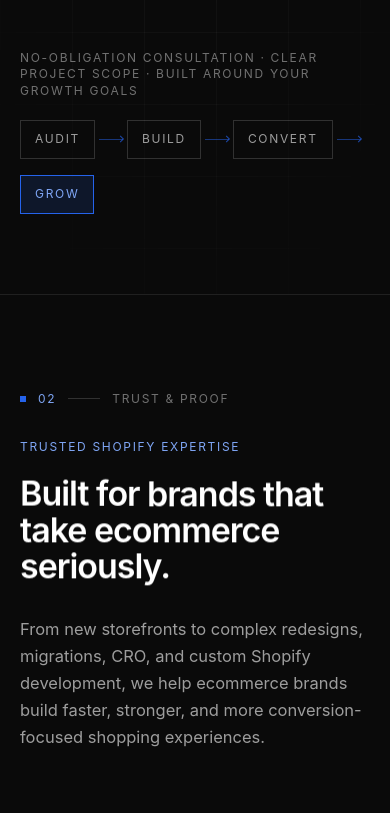
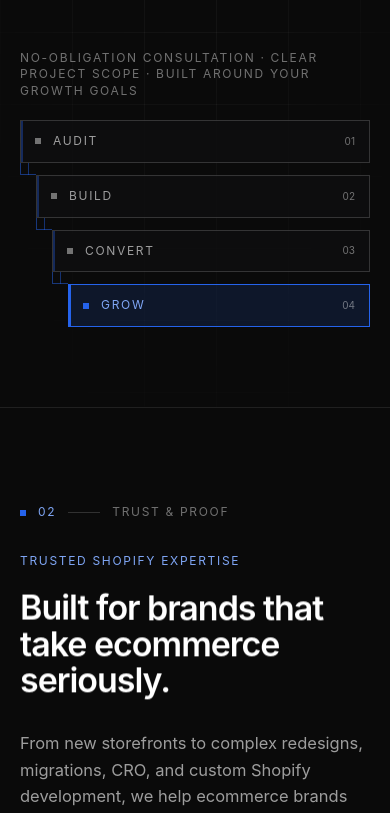
Before and after one commit to MirzaMohidImran/buildaze, a Next.js app: page /shopify-growth-agency in a window 390 px wide. Shown: the part 1120-1933 px from the top of the page. Built offline with nearby package versions, Linux system fonts and the light colour scheme.

Commit message:
Add cascading circuit ServiceFlow for mobile.
Co-authored-by: Cursor <cursoragent@cursor.com>

```diff
--- a/components/sections/ServiceExperience.tsx
+++ b/components/sections/ServiceExperience.tsx
@@ -6,43 +6,9 @@ import { useState } from "react";
 import { Reveal } from "@/components/motion/Reveal";
 import { RevealText } from "@/components/motion/RevealText";
 import { SectionLabel } from "@/components/ui/SectionLabel";
+import { ServiceFlow } from "@/components/ui/ServiceFlow";
 import { services } from "@/lib/data/services";
 import { getServicePath } from "@/lib/seo/paths";
-
-/** Animated flow diagram for the active service: node → data line → node. */
-function ServiceFlow({ flow }: { flow: string[] }) {
-  return (
-    <div className="flex flex-wrap items-center gap-y-4">
-      {flow.map((node, i) => (
-        <div key={node} className="flex items-center">
-          <motion.span
-            initial={{ opacity: 0, scale: 0.85 }}
-            animate={{ opacity: 1, scale: 1 }}
-            transition={{ delay: 0.15 + i * 0.12, duration: 0.45, ease: [0.16, 1, 0.3, 1] }}
-            className={`t-label border px-3.5 py-2.5 whitespace-nowrap ${
-              i === flow.length - 1
-                ? "border-accent bg-accent-dim text-accent-soft"
-                : "border-line-strong text-mist"
-            }`}
-          >
-            {node}
-          </motion.span>
-          {i < flow.length - 1 && (
-            <motion.span
-              aria-hidden
-              initial={{ scaleX: 0 }}
-              animate={{ scaleX: 1 }}
-              transition={{ delay: 0.22 + i * 0.12, duration: 0.35 }}
-              className="relative mx-1 h-px w-6 origin-left bg-accent/50 md:w-9"
-            >
-              <span className="absolute top-1/2 right-0 h-[5px] w-[5px] -translate-y-1/2 rotate-45 border-t border-r border-accent/70" />
-            </motion.span>
-          )}
-        </div>
-      ))}
-    </div>
-  );
-}
 
 export function ServiceExperience() {
   const [activeId, setActiveId] = useState(services[0].id);
--- a/components/services/ServiceHero.tsx
+++ b/components/services/ServiceHero.tsx
@@ -1,47 +1,13 @@
 "use client";
 
-import { motion } from "framer-motion";
 import Link from "next/link";
 import { Reveal } from "@/components/motion/Reveal";
 import { RevealText } from "@/components/motion/RevealText";
 import { MagneticButton } from "@/components/ui/MagneticButton";
+import { ServiceFlow } from "@/components/ui/ServiceFlow";
 import type { Service } from "@/lib/data/services";
 import { getServiceById } from "@/lib/data/services";
 import { getServicePath } from "@/lib/seo/paths";
-
-function ServiceFlow({ flow }: { flow: string[] }) {
-  return (
-    <div className="flex flex-wrap items-center gap-y-4">
-      {flow.map((node, i) => (
-        <div key={node} className="flex items-center">
-          <motion.span
-            initial={{ opacity: 0, scale: 0.85 }}
-            animate={{ opacity: 1, scale: 1 }}
-            transition={{ delay: 0.35 + i * 0.1, duration: 0.45, ease: [0.16, 1, 0.3, 1] }}
-            className={`t-label border px-3.5 py-2.5 whitespace-nowrap ${
-              i === flow.length - 1
-                ? "border-accent bg-accent-dim text-accent-soft"
-                : "border-line-strong text-mist"
-            }`}
-          >
-            {node}
-          </motion.span>
-          {i < flow.length - 1 && (
-            <motion.span
-              aria-hidden
-              initial={{ scaleX: 0 }}
-              animate={{ scaleX: 1 }}
-              transition={{ delay: 0.42 + i * 0.1, duration: 0.35 }}
-              className="relative mx-1 h-px w-6 origin-left bg-accent/50 md:w-9"
-            >
-              <span className="absolute top-1/2 right-0 h-[5px] w-[5px] -translate-y-1/2 rotate-45 border-t border-r border-accent/70" />
-            </motion.span>
-          )}
-        </div>
-      ))}
-    </div>
-  );
-}
 
 export function ServiceHero({ service }: { service: Service }) {
   return (
@@ -149,7 +115,7 @@ export function ServiceHero({ service }: { service: Service }) {
           <p className="t-label mb-5 text-mist-2">
             {service.flowLabel ?? "How it flows"}
           </p>
-          <ServiceFlow flow={service.flow} />
+          <ServiceFlow flow={service.flow} staggerDelay={0.35} />
         </Reveal>
       </div>
     </section>
--- /dev/null
+++ b/components/ui/ServiceFlow.tsx
@@ -0,0 +1,127 @@
+"use client";
+
+import { motion } from "framer-motion";
+
+/**
+ * Service flow diagram.
+ * Desktop: linear chip → chip.
+ * Mobile: cascading circuit-trace (stair-step signal path) — not a wrapped row.
+ */
+export function ServiceFlow({
+  flow,
+  staggerDelay = 0.15,
+}: {
+  flow: string[];
+  /** Base delay before the first node animates in. */
+  staggerDelay?: number;
+}) {
+  return (
+    <>
+      {/* Mobile: cascading circuit trace */}
+      <ol className="relative md:hidden" aria-label="How it flows">
+        {flow.map((node, i) => {
+          const isLast = i === flow.length - 1;
+          const indent = Math.min(i, 4) * 16;
+
+          return (
+            <li key={node} className="relative" style={{ marginLeft: indent }}>
+              {i > 0 && (
+                <span
+                  aria-hidden
+                  className="absolute -top-3 -left-4 h-3 w-4 border-b border-l border-accent/50"
+                />
+              )}
+
+              <motion.div
+                initial={{ opacity: 0, x: -12 }}
+                animate={{ opacity: 1, x: 0 }}
+                transition={{
+                  delay: staggerDelay + i * 0.1,
+                  duration: 0.45,
+                  ease: [0.16, 1, 0.3, 1],
+                }}
+                className={`relative flex items-center gap-3 overflow-hidden border px-3.5 py-3 ${
+                  isLast
+                    ? "border-accent bg-accent-dim"
+                    : "border-line-strong bg-ink-2/80"
+                }`}
+              >
+                {/* Live signal tick on the leading edge */}
+                <span
+                  aria-hidden
+                  className={`absolute top-0 bottom-0 left-0 w-[2px] ${
+                    isLast ? "bg-accent" : "bg-accent/35"
+                  }`}
+                />
+                <span
+                  aria-hidden
+                  className={`h-1.5 w-1.5 shrink-0 ${
+                    isLast ? "bg-accent" : "bg-mist-2"
+                  }`}
+                />
+                <span
+                  className={`t-label min-w-0 flex-1 truncate tracking-[0.16em] ${
+                    isLast ? "text-accent-soft" : "text-mist"
+                  }`}
+                >
+                  {node}
+                </span>
+                <span className="font-mono text-[10px] text-mist-2">
+                  {String(i + 1).padStart(2, "0")}
+                </span>
+              </motion.div>
+
+              {!isLast && (
+                <motion.span
+                  aria-hidden
+                  initial={{ scaleY: 0 }}
+                  animate={{ scaleY: 1 }}
+                  transition={{
+                    delay: staggerDelay + 0.08 + i * 0.1,
+                    duration: 0.3,
+                  }}
+                  className="ml-2 block h-3 w-px origin-top bg-accent/45"
+                />
+              )}
+            </li>
+          );
+        })}
+      </ol>
+
+      {/* Desktop / tablet: linear chip flow */}
+      <div className="hidden flex-wrap items-center gap-y-4 md:flex">
+        {flow.map((node, i) => (
+          <div key={node} className="flex items-center">
+            <motion.span
+              initial={{ opacity: 0, scale: 0.85 }}
+              animate={{ opacity: 1, scale: 1 }}
+              transition={{
+                delay: staggerDelay + i * 0.12,
+                duration: 0.45,
+                ease: [0.16, 1, 0.3, 1],
+              }}
+              className={`t-label border px-3.5 py-2.5 whitespace-nowrap ${
+                i === flow.length - 1
+                  ? "border-accent bg-accent-dim text-accent-soft"
+                  : "border-line-strong text-mist"
+              }`}
+            >
+              {node}
+            </motion.span>
+            {i < flow.length - 1 && (
+              <motion.span
+                aria-hidden
+                initial={{ scaleX: 0 }}
+                animate={{ scaleX: 1 }}
+                transition={{ delay: staggerDelay + 0.07 + i * 0.12, duration: 0.35 }}
+                className="relative mx-1 h-px w-6 origin-left bg-accent/50 md:w-9"
+              >
+                <span className="absolute top-1/2 right-0 h-[5px] w-[5px] -translate-y-1/2 rotate-45 border-t border-r border-accent/70" />
+              </motion.span>
+            )}
+          </div>
+        ))}
+      </div>
+    </>
+  );
+}
```
